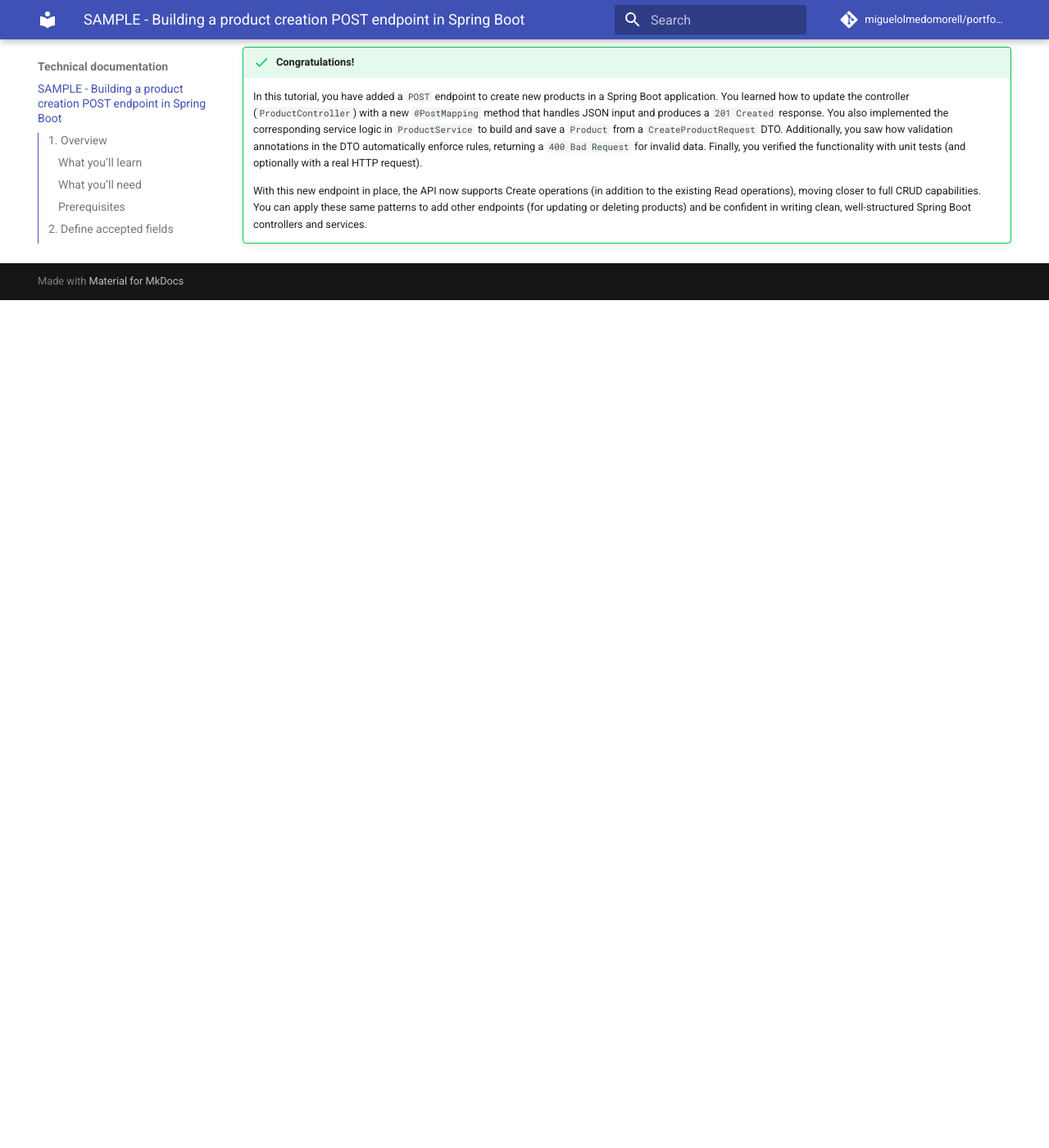
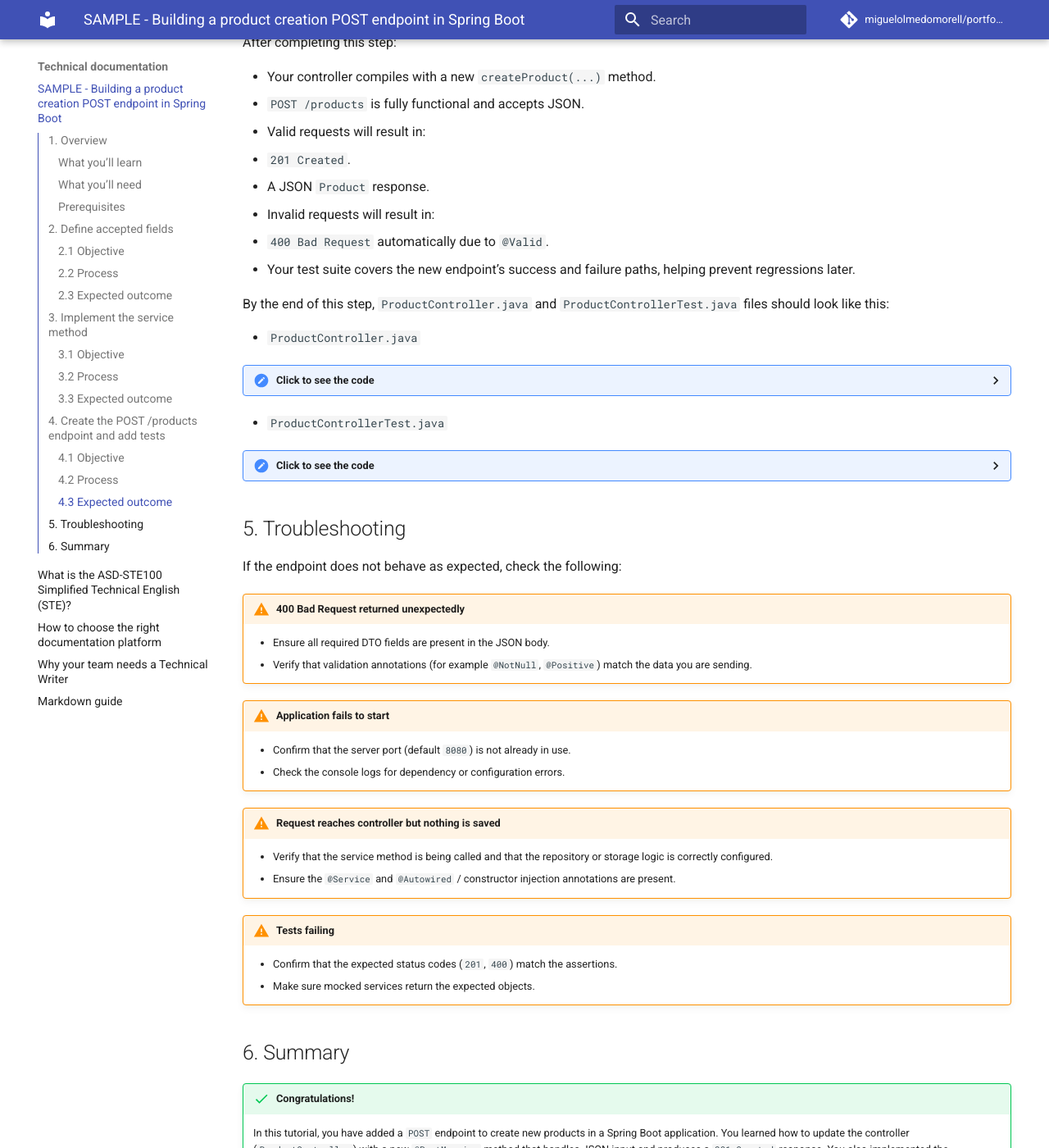
Before and after one commit to MiguelOlmedoMorell/portfolio, an MkDocs documentation site: the page built from docs/technical-documentation/sample-tutorial.md, in a window 1280 px wide and 1400 px high, scrolled down 9289 px. Shown: the whole window at 82% size. Built offline with MkDocs 1.6.1 and Material for MkDocs 9.7.7, drawn with Linux system fonts in a browser that asks for light colours; comment, search, counter and statistics services are not loaded; before the commit the page ends 9655 px from its top, so only the background shows below that; some of the changed text lies outside the part shown.

Commit message:
Updated tutorial

````diff
--- a/docs/technical-documentation/sample-tutorial.md
+++ b/docs/technical-documentation/sample-tutorial.md
@@ -18,7 +18,7 @@
 By the end of this tutorial, **you will have a fully functional `POST /products` endpoint** that accepts JSON, validates input automatically, stores a new product, and returns a proper REST response.
 
 !!! tip "About the tips in this tutorial"
-    Throughout the tutorial, you’ll see highlighted tips like this. These provide additional explanations for concepts that may be new or unfamiliar.
+    Throughout the tutorial, you’ll see highlighted tip and info boxes like this. These provide additional explanations for concepts that may be new or unfamiliar.
 
     **If you’re a junior developer**, these tips can be helpful in your learning journey.
     **If you’re a senior developer**, feel free to skip them.
@@ -50,6 +50,9 @@
 **Create a dedicated request object** that represents the JSON body clients will send when creating a product, and **enforce validation rules** so invalid data is rejected automatically before it reaches your business logic.
 
 Instead of accepting a raw `Product` entity in the controller, **you will introduce a DTO (Data Transfer Object) called `CreateProductRequest`**. This keeps your API contract focused only on the fields required for creation and prevents accidental exposure or misuse of internal model properties (such as IDs).
+
+!!! info "Why use a DTO?"
+    A DTO creates a clear boundary between external input and the internal domain model. This improves maintainability and flexibility, since changes to the database structure do not automatically affect the public API.
 
 ### 2.2 Process
 
@@ -238,6 +241,9 @@
     }
 ```
 
+!!! info "Why use a service layer?"
+    Separating business logic into a service layer keeps controllers lightweight and focused on HTTP concerns. This improves maintainability, testability, and reuse, since the same service methods can be called from different controllers or background processes without duplicating logic.
+
 This method:
 
 - Builds a new `Product` using the values from the request DTO so you do not have to set the `id` manually — the repository layer is responsible for generating it.
@@ -357,6 +363,9 @@
     - `@RequestBody` binds the request JSON payload to the DTO parameter.
     - `HttpStatus` provides the status code that our API endpoint will return on success.
 
+!!! info "Why validate input here?"
+    Performing validation at the controller boundary ensures that invalid data is rejected as early as possible. This keeps service and persistence layers focused on business logic instead of defensive checks, and it guarantees consistent HTTP responses (`400 Bad Request`) for malformed requests.
+
 /2. **Replace `// TODO` with the `createProduct` endpoint method**:
 
 ```java
@@ -393,6 +402,9 @@
 
     **The Swagger / OpenAPI annotations (`@Operation`, `@ApiResponses`) generate API documentation and describe the endpoint’s behavior, expected inputs, and possible responses.**
     This will be available at `http://localhost:8080/swagger-ui.html`.
+
+!!! info "Why use ResponseEntity?"
+    `ResponseEntity` provides explicit control over both the HTTP status code and the response body. This makes the endpoint’s behavior clearer and more flexible, especially when different outcomes (such as `201 Created`, `400 Bad Request`, or `404 Not Found`) must be represented consistently.
 
 After this, add controller tests for `POST /products`:
 
@@ -453,7 +465,10 @@
     }
 ```
 
-!!! tip "What this test verifies"
+!!! info "Why mock the service in controller tests?"
+    Mocking the service layer isolates the controller’s HTTP behavior from business logic and persistence concerns. This makes tests faster and more reliable, ensuring they verify request handling, status codes, and JSON structure rather than database or service implementation details.
+
+!!! tip "What does this verify?"
     This test checks that the controller correctly handles a JSON request, returns a `201 Created` response with the expected JSON fields, and uses a mocked service so only the controller’s HTTP behavior—not the service logic—is being verified.
 
 /4. Add the “invalid request returns 400” test method:
@@ -733,7 +748,27 @@
 
 </details>
 
-## 5. Summary
+## 5. Troubleshooting
+
+If the endpoint does not behave as expected, check the following:
+
+!!! warning "400 Bad Request returned unexpectedly"
+    - Ensure all required DTO fields are present in the JSON body.
+    - Verify that validation annotations (for example `@NotNull`, `@Positive`) match the data you are sending.
+
+!!! warning "Application fails to start"
+    - Confirm that the server port (default `8080`) is not already in use.
+    - Check the console logs for dependency or configuration errors.
+
+!!! warning "Request reaches controller but nothing is saved"
+    - Verify that the service method is being called and that the repository or storage logic is correctly configured.
+    - Ensure the `@Service` and `@Autowired` / constructor injection annotations are present.
+
+!!! warning "Tests failing"
+    - Confirm that the expected status codes (`201`, `400`) match the assertions.
+    - Make sure mocked services return the expected objects.
+
+## 6. Summary
 
 !!! success "Congratulations!"
     In this tutorial, you have added a `POST` endpoint to create new products in a Spring Boot application. You learned how to update the controller (`ProductController`) with a new `@PostMapping` method that handles JSON input and produces a `201 Created` response. You also implemented the corresponding service logic in `ProductService` to build and save a `Product` from a `CreateProductRequest` DTO. Additionally, you saw how validation annotations in the DTO automatically enforce rules, returning a `400 Bad Request` for invalid data. Finally, you verified the functionality with unit tests (and optionally with a real HTTP request).
````
Also changed, not shown: other parts of docs/technical-documentation/sample-tutorial.md (+1 -1 lines).
